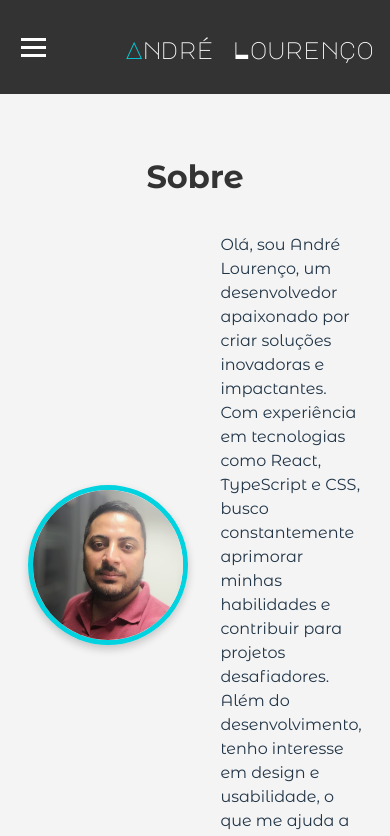
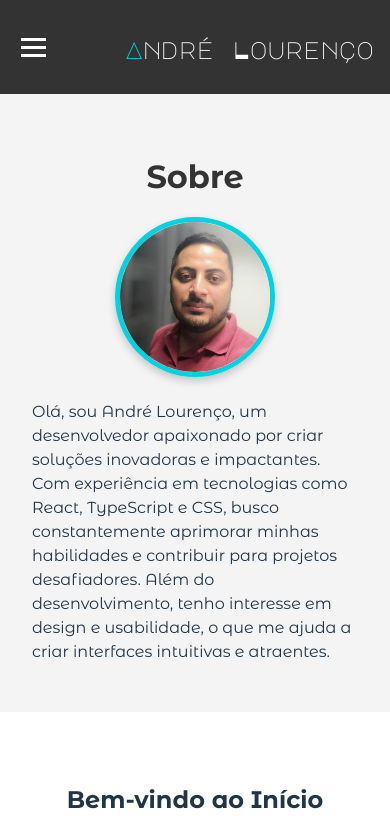
Before and after one commit to Andrelourencogit/andre-dev-journey, a React (Vite) app: page / in a window 390 px wide. Shown: the top 836 px of the page. Built offline with nearby package versions, Linux system fonts and the light colour scheme.

Commit message:
Corrige responsividade da seção  sobre

```diff
--- a/src/components/section/AboutMe/AboutMe.scss
+++ b/src/components/section/AboutMe/AboutMe.scss
@@ -1,7 +1,7 @@
 .about-me {
     padding: 2rem;
-    background-color: #f4f4f4; /* Cor de fundo da seção */
-    text-align: center; /* Alinha o texto do título ao centro */
+    background-color: #f4f4f4;
+    text-align: center;
   }
 
   .about-me h2 {
@@ -14,19 +14,26 @@
     display: flex;
     justify-content: center;
     align-items: center;
-    gap: 2rem; /* Espaço entre a foto e o texto */
+    gap: 2rem;
   }
 
   .about-me-photo img {
-    width: 150px; /* Tamanho da foto */
-    height: 150px; /* Tamanho da foto */
-    border-radius: 50%; /* Faz a foto ficar em forma de círculo */
-    object-fit: cover; /* Garante que a imagem se ajuste bem ao círculo */
-    border: 5px solid #00d2df; /* Adiciona uma borda azul de 5px */
-    box-shadow: 0 4px 8px rgba(0, 0, 0, 0.2); /* Adiciona uma sombra sutil */
+    width: 150px;
+    height: 150px;
+    border-radius: 50%;
+    object-fit: cover;
+    border: 5px solid #00d2df;
+    box-shadow: 0 4px 8px rgba(0, 0, 0, 0.2);
   }
 
   .about-me-text {
-    max-width: 600px; /* Largura máxima do texto */
-    text-align: left; /* Alinha o texto à esquerda */
+    max-width: 600px;
+    text-align: left;
   }
+
+  @media (max-width: 768px) {
+    .about-me-content {
+        flex-direction: column;
+        gap: 0;
+    }
+  }
```
